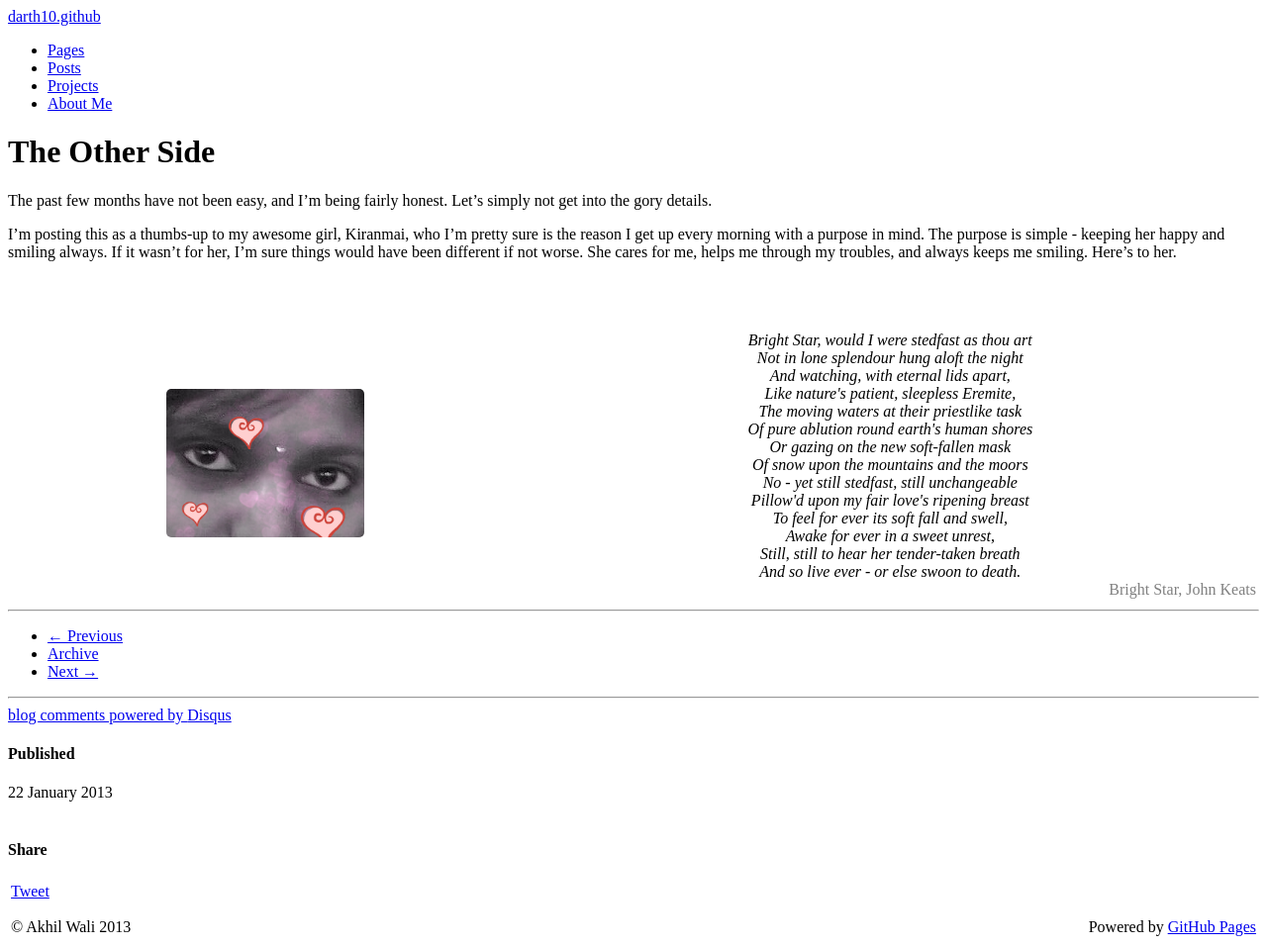
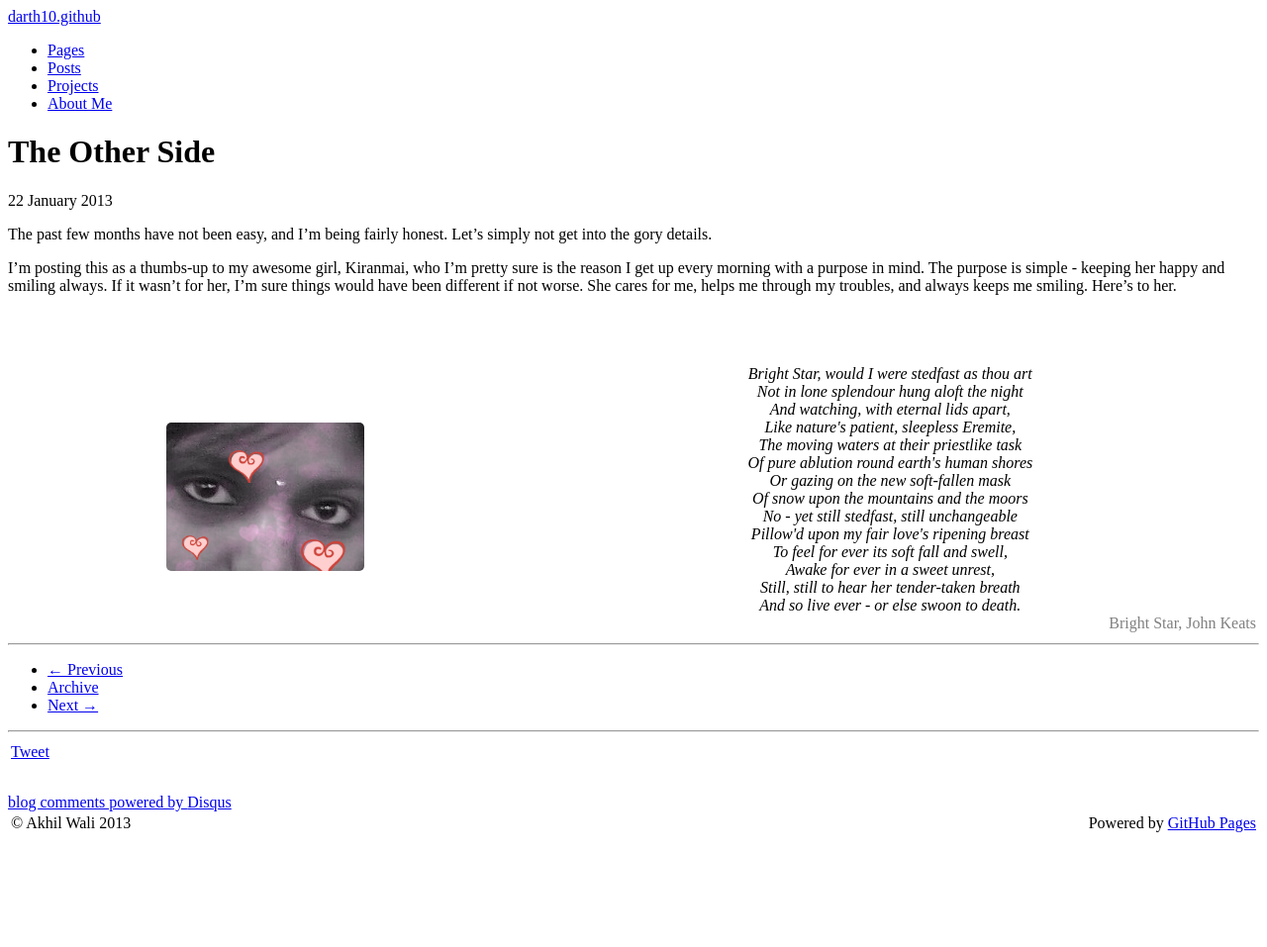
Before and after one commit to darth10/darth10.github.io, a Jekyll site: the page built from _posts/2013-01-22-the-other-side.md, in a window 1280 px wide. Shown: the whole page at 99% size. Built offline with Jekyll 4.4.1, drawn with Linux system fonts in a browser that asks for light colours; comment, search, counter and statistics services are not loaded; after the commit the page ends 900 px from its top, so only the background shows below that.

Commit message:
Rearranged post layout

```diff
--- a/_includes/themes/twitter/post.html
+++ b/_includes/themes/twitter/post.html
@@ -1,11 +1,15 @@
 <div class="page-header">
   <h1>{{ page.title }} </h1>
+  <div class="date"><span>{{ page.date | date_to_long_string }}</span></div>
 </div>
 
 <div class="row">
   <div class="span8">
+
     {{ content }}
+
     <hr>
+
     <div class="pagination">
       <ul>
 	{% if page.previous %}
@@ -21,28 +25,25 @@
 	  {% endif %}
       </ul>
     </div>
+
     <hr>
-    {% include JB/comments %}
-  </div>
-
-  <div class="span4">
 
     {% unless page.tags == empty %}
-    <h4>Tags</h4>
+    <div class="span4">
       <ul class="tag_box">
 	{% assign tags_list = page.tags %}
 	{% include JB/tags_list %}
       </ul>
-    <br />
+    </div>
     {% endunless %}
 
-    <h4>Published</h4>
-    <div class="date"><span>{{ page.date | date_to_long_string }}</span></div>
-    <br />
-
-    <h4>Share</h4>
     <div class="post-sharing">
       {% include JB/sharing %}
     </div>
+
+    <br />
+
+    {% include JB/comments %}
+
   </div>
 </div>
```
Also changed, not shown: assets/themes/twitter/bootstrap/css/bootstrap.min.css. Lines whose indentation alone changed are shown as unchanged.
